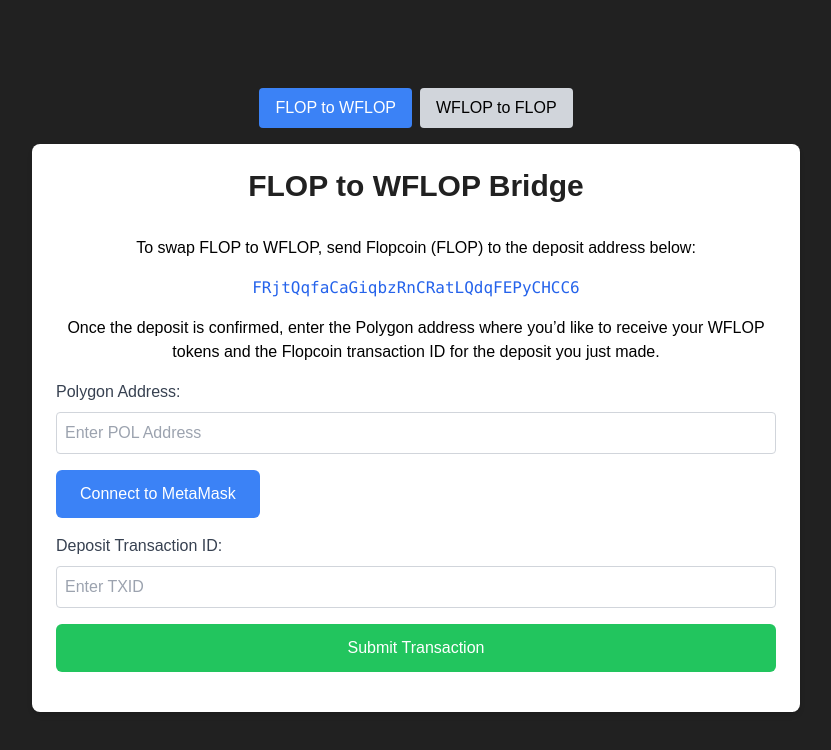
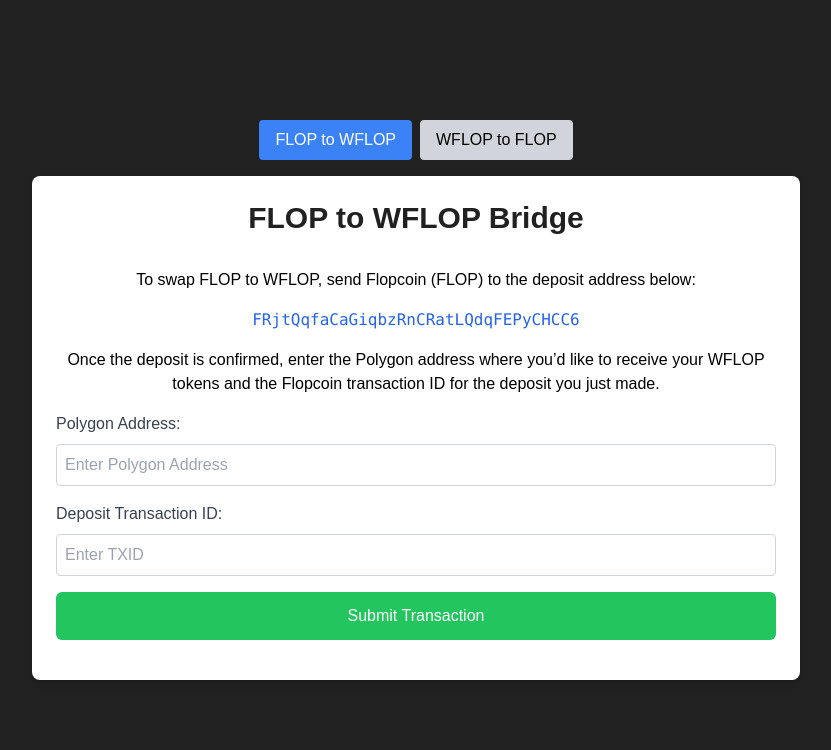
Before and after one commit to TechnoVisionDev/FlopSwap, a Next.js app: page / in a window 1280 px wide. Shown: the top 750 px of the page, without its empty margins (224-1055 px from the left). Built offline with nearby package versions, Linux system fonts and the light colour scheme.

Commit message:
Add signature verification for WFLOP burns

```diff
--- a/pages/api/bridge-swap.js
+++ b/pages/api/bridge-swap.js
@@ -70,9 +70,22 @@
     return res.status(405).json({ error: "Method not allowed" });
   }
 
-  const { transactionHash, userAddress, swapOption } = req.body;
-  if (!transactionHash || !userAddress || !swapOption) {
-    return res.status(400).json({ error: "Missing parameters. Please provide a valid transaction ID and address." });
+  // Expect these fields in the request body:
+  // transactionHash, signerAddress, targetAddress, swapOption, signature, signMessageText
+  const { transactionHash, signerAddress, targetAddress, swapOption, signature, signMessageText } = req.body;
+  if (!transactionHash || !signerAddress || !targetAddress || !swapOption) {
+    return res.status(400).json({ error: "Missing parameters. Please provide all required fields." });
+  }
+
+  // For WFLOP → FLOP flow, verify the signature.
+  if (swapOption === "WFLOP_TO_FLOP") {
+    let recoveredAddress;
+    try {
+      recoveredAddress = ethers.utils.verifyMessage(signMessageText, signature);
+    } catch (err) {
+      return res.status(400).json({ error: "Invalid signature." });
+    }
+    // The recovered address will be further verified against the burn event sender later.
   }
 
   // --- Check for duplicate TXIDs in MongoDB ---
@@ -86,9 +99,9 @@
   try {
     if (swapOption === "FLOP_TO_WFLOP") {
       // ---------- FLOP → WFLOP Flow ----------
-      // Validate that the provided WFLOP (Polygon) address is valid
-      if (!ethers.utils.isAddress(userAddress)) {
-        return res.status(400).json({ error: "Invalid WFLOP address provided. Please enter a valid Polygon address." });
+      // Validate that the provided Polygon address is valid.
+      if (!ethers.utils.isAddress(targetAddress)) {
+        return res.status(400).json({ error: "Invalid Polygon address provided. Please enter a valid address." });
       }
 
       const rpcPayload = {
@@ -144,7 +157,7 @@
       const contract = new ethers.Contract(CONTRACT_ADDRESS, CONTRACT_ABI, bridgeWallet);
       const currentGasPrice = await polygonProvider.getGasPrice();
       const adjustedGasPrice = currentGasPrice.mul(110).div(100);
-      const tx = await contract.mint(userAddress, depositAmount, { gasPrice: adjustedGasPrice });
+      const tx = await contract.mint(targetAddress, depositAmount, { gasPrice: adjustedGasPrice });
 
       let receipt;
       try {
@@ -170,27 +183,44 @@
       });
     } else if (swapOption === "WFLOP_TO_FLOP") {
       // ---------- WFLOP → FLOP Flow ----------
-      // Validate that the provided address is a valid FLOP address.
+      // Validate that the provided target FLOP address is valid.
       // (Assumes a valid FLOP address starts with "F" and is 34 characters long)
-      if (!/^F[a-zA-Z0-9]{33}$/.test(userAddress)) {
+      if (!/^F[a-zA-Z0-9]{33}$/.test(targetAddress)) {
         return res.status(400).json({ error: "Invalid FLOP address provided. Please enter a valid FLOP address." });
       }
 
+      // Instantiate a Polygon provider and retrieve the transaction receipt.
       const polygonProvider = new ethers.providers.JsonRpcProvider(POLYGON_RPC_URL);
       const txReceipt = await polygonProvider.getTransactionReceipt(transactionHash);
       if (!txReceipt) {
         return res.status(400).json({ error: "Unable to retrieve transaction confirmation from Polygon. Please try again later." });
       }
 
+      // Recover the signer from the signature (we expect signMessageText === transactionHash)
+      let recoveredSigner;
+      try {
+        recoveredSigner = ethers.utils.verifyMessage(transactionHash, signature);
+      } catch (err) {
+        return res.status(400).json({ error: "Invalid signature during burn verification." });
+      }
+
+      // Look for the burn event. For a standard ERC-20 Transfer event:
+      // topic[0] is the event signature,
+      // topic[1] is the "from" address,
+      // topic[2] is the "to" address.
       const transferTopic = ethers.utils.id("Transfer(address,address,uint256)");
       let burnEventFound = false;
       let burnAmount;
+      let burnSender; // the address that sent the tokens (should match recoveredSigner)
       for (const log of txReceipt.logs) {
         if (log.topics[0] === transferTopic) {
-          const to = "0x" + log.topics[2].slice(26).toLowerCase();
-          if (to === WFLOP_DEPOSIT_ADDRESS.toLowerCase()) {
+          // Check if this Transfer's "to" is the designated WFLOP burn address.
+          const toAddress = "0x" + log.topics[2].slice(26).toLowerCase();
+          if (toAddress === WFLOP_DEPOSIT_ADDRESS.toLowerCase()) {
             burnEventFound = true;
             burnAmount = ethers.BigNumber.from(log.data);
+            // Extract the "from" address from topics[1]
+            burnSender = "0x" + log.topics[1].slice(26).toLowerCase();
             break;
           }
         }
@@ -200,6 +230,12 @@
         return res.status(400).json({ error: "No token transfer to the designated burn address was detected. Please check your transaction." });
       }
 
+      // Verify that the recovered signer matches the burn event sender.
+      if (recoveredSigner.toLowerCase() !== burnSender.toLowerCase()) {
+        return res.status(400).json({ error: "Signature does not match the burn transaction sender." });
+      }
+
+      // Proceed with the burn logic: ensure the bridge wallet holds enough tokens.
       const bridgeWallet = new ethers.Wallet(BRIDGE_PRIVATE_KEY, polygonProvider);
       if (bridgeWallet.address.toLowerCase() !== WFLOP_DEPOSIT_ADDRESS.toLowerCase()) {
         return res.status(400).json({ error: "Configuration error: Bridge wallet mismatch. Please contact support." });
@@ -264,7 +300,7 @@
         jsonrpc: "1.0",
         id: "sendtoaddress",
         method: "sendtoaddress",
-        params: [userAddress, coinAmount]
+        params: [targetAddress, coinAmount]
       };
       const sendResponse = await fetch(flopRpcURL, {
         method: "POST",
@@ -290,7 +326,6 @@
 
       await txCollection.insertOne({ txid: transactionHash, swapOption, createdAt: new Date() });
 
-      // For WFLOP → FLOP, return the FLOP deposit TXID (flopTxHash) for the Flopcoin block explorer.
       return res.status(200).json({
         message: "Swap Successful: WFLOP to FLOP",
         flopDepositTxHash: flopTxHash,
--- a/pages/index.js
+++ b/pages/index.js
@@ -2,18 +2,29 @@
 import { ethers } from "ethers";
 
 export default function Home() {
-  const [provider, setProvider] = useState(null);
-  const [account, setAccount] = useState(null);
+  // The Ethereum wallet address that will sign the message (only used for WFLOP → FLOP).
+  const [signerAddress, setSignerAddress] = useState("");
+  // The target address where the tokens/coins should be sent.
+  // For FLOP → WFLOP, this is the Polygon address.
+  // For WFLOP → FLOP, this is the FLOP address.
+  const [targetAddress, setTargetAddress] = useState("");
+  // The transaction ID.
+  // For FLOP → WFLOP, this is the FLOP deposit TXID.
+  // For WFLOP → FLOP, this is the burn TXID.
   const [txid, setTxid] = useState("");
-  const [targetAddress, setTargetAddress] = useState(""); // Target address for swap
+  // The signature produced by signing the TXID (only for WFLOP → FLOP).
+  const [signature, setSignature] = useState("");
+  // We use the TXID as the signed message (only for WFLOP → FLOP).
+  const [signMessageText, setSignMessageText] = useState("");
+  // Swap option: either "FLOP_TO_WFLOP" or "WFLOP_TO_FLOP"
+  const [swapOption, setSwapOption] = useState("FLOP_TO_WFLOP");
+  // Status display
   const [status, setStatus] = useState("");
   const [statusType, setStatusType] = useState(""); // "success" or "error"
   const [isLoading, setIsLoading] = useState(false);
-  const [swapOption, setSwapOption] = useState("FLOP_TO_WFLOP");
 
-  const depositAddress = process.env.NEXT_PUBLIC_FLOP_DEPOSIT_ADDRESS;
-  const wfloBurnAddress = process.env.NEXT_PUBLIC_WFLOP_DEPOSIT_ADDRESS;
-
+  // Ethers provider from MetaMask (used only for WFLOP → FLOP)
+  const [provider, setProvider] = useState(null);
   useEffect(() => {
     if (typeof window !== "undefined" && window.ethereum) {
       const prov = new ethers.providers.Web3Provider(window.ethereum);
@@ -21,62 +32,90 @@
     }
   }, []);
 
-  const connectWallet = async () => {
+  // Function to connect wallet if not already connected.
+  const ensureWalletConnected = async () => {
     if (!window.ethereum) {
       alert("Please install MetaMask.");
-      return;
+      throw new Error("MetaMask not installed");
     }
+    if (!signerAddress) {
+      const accounts = await window.ethereum.request({ method: "eth_requestAccounts" });
+      setSignerAddress(accounts[0]);
+      return accounts[0];
+    }
+    return signerAddress;
+  };
+
+  // Function to sign the TXID automatically (only used for WFLOP → FLOP)
+  const signTxid = async (currentProvider, txidToSign) => {
     try {
-      const accounts = await window.ethereum.request({ method: "eth_requestAccounts" });
-      setAccount(accounts[0]);
-      setTargetAddress(accounts[0]); // Auto-fill target address when connecting
-    } catch (error) {
-      console.error("Error connecting wallet:", error);
+      const signer = currentProvider.getSigner();
+      // Use the TXID as the message.
+      const message = txidToSign;
+      const sig = await signer.signMessage(message);
+      setSignature(sig);
+      setSignMessageText(message);
+      return sig;
+    } catch (err) {
+      console.error("Error signing message:", err);
+      throw new Error("Failed to sign message");
     }
   };
 
+  // Combined submit handler: connect wallet, sign TXID if needed, then submit.
   const handleSubmit = async (e) => {
     e.preventDefault();
-    if (!txid) {
-      alert("Please enter a transaction ID.");
+    if (!txid || !targetAddress) {
+      alert("Please fill in all required fields.");
       return;
     }
-    if (!targetAddress) {
-      alert("Please enter a valid address for receiving tokens/coins.");
-      return;
+    setIsLoading(true);
+    setStatus("Processing transaction...");
+    setStatusType("");
+
+    try {
+      // Ensure wallet is connected.
+      const connectedAddress = await ensureWalletConnected();
+
+      let sig = "";
+      // Only sign the TXID if the flow is WFLOP → FLOP.
+      if (swapOption === "WFLOP_TO_FLOP") {
+        sig = await signTxid(provider, txid);
       }
 
-    setStatus("Processing transaction...");
-    setStatusType("");
-    setIsLoading(true);
+      // Prepare the payload.
+      const payload = {
+        transactionHash: txid,
+        signerAddress: connectedAddress,
+        targetAddress,
+        swapOption,
+        // For WFLOP → FLOP include signature; for FLOP → WFLOP send empty strings.
+        signature: swapOption === "WFLOP_TO_FLOP" ? sig : "",
+        signMessageText: swapOption === "WFLOP_TO_FLOP" ? txid : ""
+      };
 
-    try {
+      // Submit the payload to the backend.
       const response = await fetch("/api/bridge-swap", {
         method: "POST",
         headers: { "Content-Type": "application/json" },
-        body: JSON.stringify({
-          transactionHash: txid,
-          userAddress: targetAddress,
-          swapOption,
-        }),
+        body: JSON.stringify(payload),
       });
       const data = await response.json();
-
       if (response.ok) {
         setStatusType("success");
         if (swapOption === "WFLOP_TO_FLOP") {
-          setStatus(`${data.message} ${data.flopDepositTxHash ? "" + data.flopDepositTxHash : ""}`);
+          setStatus(`${data.message} ${data.flopDepositTxHash || ""}`);
         } else {
-          setStatus(`${data.message} ${data.polygonTxHash ? "" + data.polygonTxHash : ""}`);
+          setStatus(`${data.message} ${data.polygonTxHash || ""}`);
         }
       } else {
         setStatusType("error");
-        setStatus(`${data.error}`);
+        setStatus(data.error);
       }
     } catch (error) {
-      console.error("Error submitting transaction:", error);
+      console.error("Error in handleSubmit:", error);
       setStatusType("error");
-      setStatus("An unexpected issue occurred. Please try again later.");
+      setStatus(error.message || "An unexpected issue occurred. Please try again later.");
     } finally {
       setIsLoading(false);
     }
@@ -90,6 +129,8 @@
             setSwapOption("FLOP_TO_WFLOP");
             setTxid("");
             setTargetAddress("");
+            setSignature("");
+            setSignMessageText("");
           }}
           className={`px-4 py-2 rounded ${swapOption === "FLOP_TO_WFLOP" ? "bg-blue-500 text-white" : "bg-gray-300 text-black"}`}
         >
@@ -100,6 +141,8 @@
             setSwapOption("WFLOP_TO_FLOP");
             setTxid("");
             setTargetAddress("");
+            setSignature("");
+            setSignMessageText("");
           }}
           className={`px-4 py-2 rounded ${swapOption === "WFLOP_TO_FLOP" ? "bg-blue-500 text-white" : "bg-gray-300 text-black"}`}
         >
@@ -115,7 +158,9 @@
             <p className="mb-4 text-center text-black">
               To swap FLOP to WFLOP, send Flopcoin (FLOP) to the deposit address below:
             </p>
-            <p className="font-mono text-blue-600 text-center mb-4">{depositAddress}</p>
+            <p className="font-mono text-blue-600 text-center mb-4">
+              {process.env.NEXT_PUBLIC_FLOP_DEPOSIT_ADDRESS}
+            </p>
             <p className="mb-4 text-center text-black">
               Once the deposit is confirmed, enter the Polygon address where you’d like to receive your WFLOP tokens and the Flopcoin transaction ID for the deposit you just made.
             </p>
@@ -124,20 +169,19 @@
               type="text"
               value={targetAddress}
               onChange={(e) => setTargetAddress(e.target.value)}
-              placeholder="Enter POL Address"
+              placeholder="Enter Polygon Address"
               className="w-full text-black p-2 border border-gray-300 rounded mb-4"
               disabled={isLoading}
             />
-            <button className="bg-blue-500 text-white px-6 py-3 rounded-md mb-4" onClick={connectWallet}>
-              Connect to MetaMask
-            </button>
           </>
         ) : (
           <>
             <p className="mb-4 text-center text-black">
               To swap WFLOP to FLOP, send Wrapped Flopcoin (WFLOP) to the deposit address below:
             </p>
-            <p className="font-mono text-blue-600 text-center mb-4">{wfloBurnAddress}</p>
+            <p className="font-mono text-blue-600 text-center mb-4">
+              {process.env.NEXT_PUBLIC_WFLOP_DEPOSIT_ADDRESS}
+            </p>
             <p className="mb-4 text-center text-black">
               Once the deposit is confirmed, enter the Flopcoin address where you’d like to receive your FLOP coins and the Polygon transaction ID for the deposit you just made.
             </p>
@@ -152,7 +196,6 @@
             />
           </>
         )}
-        <form onSubmit={handleSubmit}>
         <label className="block text-gray-700 mb-2">Deposit Transaction ID:</label>
         <input
           type="text"
@@ -162,6 +205,7 @@
           className="w-full p-2 border text-black border-gray-300 rounded mb-4"
           disabled={isLoading}
         />
+        <form onSubmit={handleSubmit}>
           <button
             type="submit"
             className="w-full bg-green-500 text-white px-6 py-3 rounded-md flex items-center justify-center"
```
Lines whose indentation alone changed are shown as unchanged.
